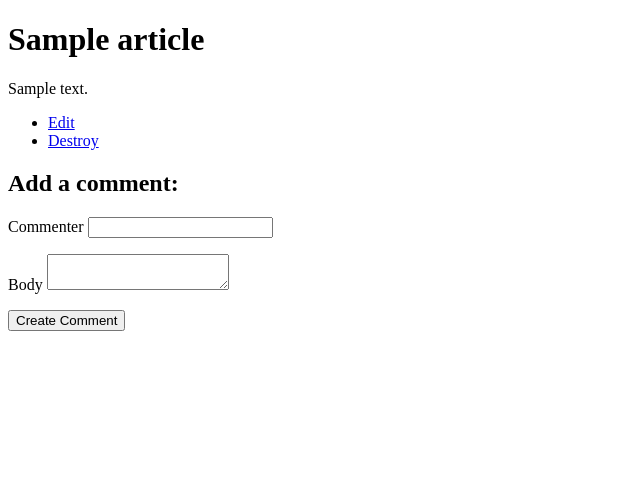
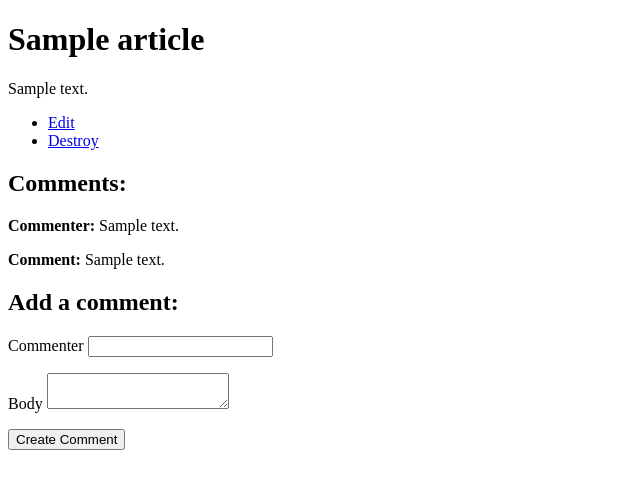
Before and after one commit to najmul-csebuet/Tutorial-Projects, a Rails app: page /articles/1 in a window 1280 px wide. Shown: the top 489 px of the page, without its empty margins (0-640 px from the left). Run offline with Rails 7, Linux system fonts and the light colour scheme; tables that the repository leaves empty hold one stand-in row (values such as "Sample post"); some libraries are stand-ins or nearby versions.

Commit message:
Showing all comments

```diff
--- a/RubyOnRails/blog/app/views/articles/show.html.erb
+++ b/RubyOnRails/blog/app/views/articles/show.html.erb
@@ -8,6 +8,19 @@
                     turbo_confirm: "Are you sure?"
                   } %></li>
 </ul>
+
+<h2>Comments:</h2>
+<% @article.comments.each do |comment| %>
+    <p>
+        <strong>Commenter:</strong>
+        <%= comment.commenter %>
+    </p>
+
+    <p>
+        <strong>Comment:</strong>
+        <%= comment.body %>
+    </p>
+<% end %>
 
 <h2>Add a comment:</h2>
 <%= form_with model: [ @article, @article.comments.build] do |form|%>
```
